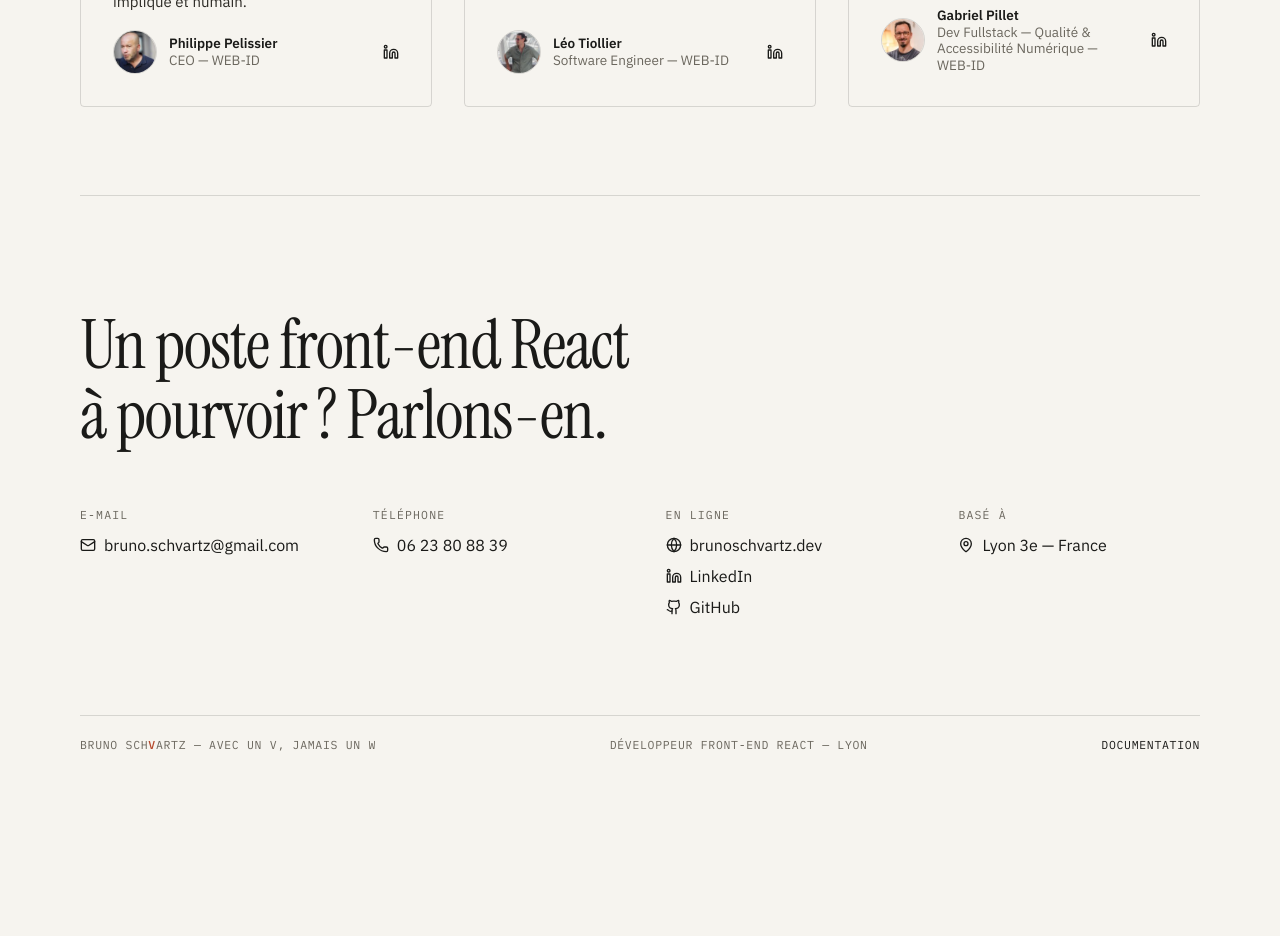
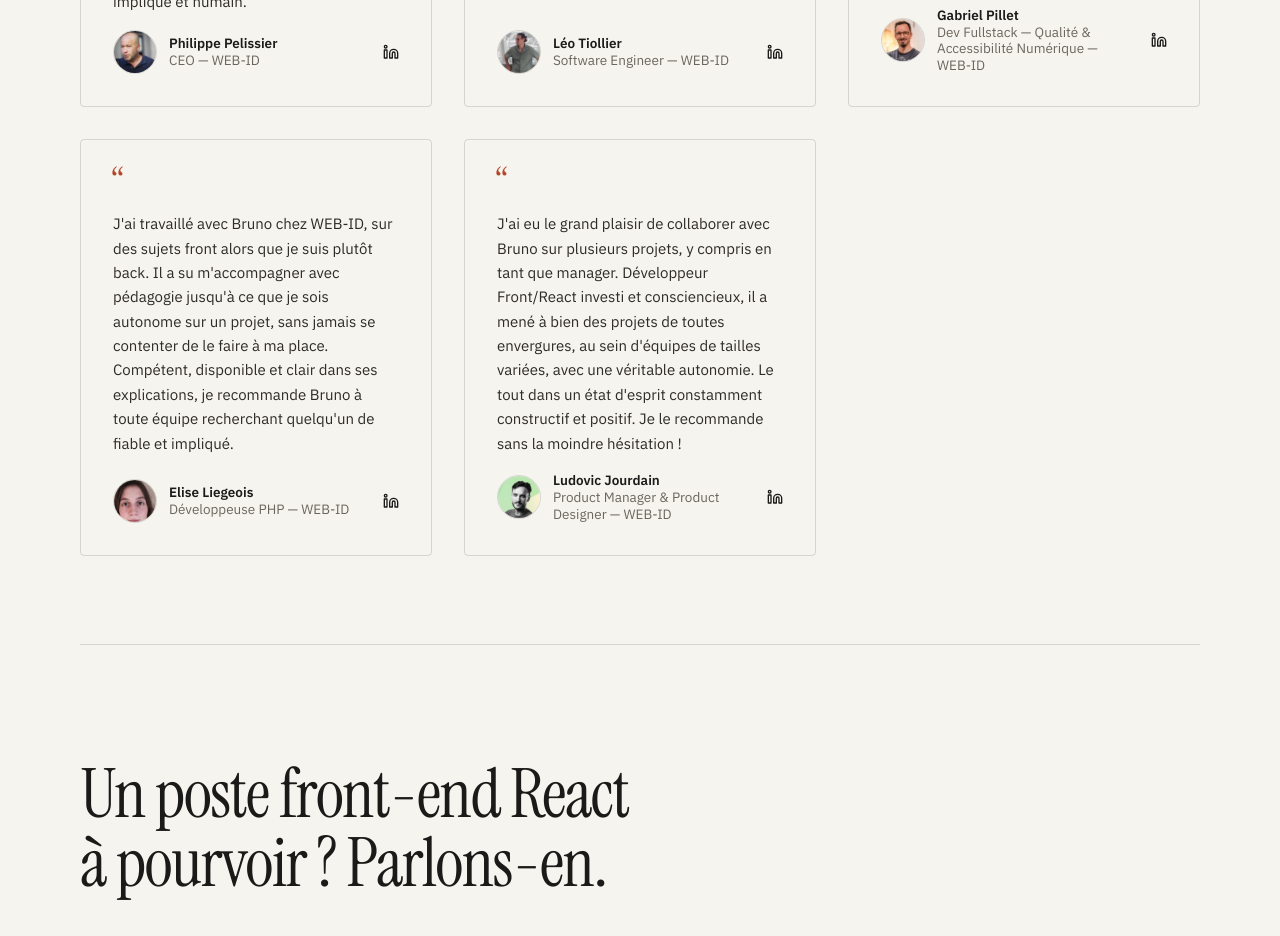
Before and after one commit to TwelveLab12/BrunoSchvartzDev, a Next.js app: page / in a window 1280 px wide. Shown: the part 3540-4476 px from the top of the page. Before the commit the page ends 4358 px from the top, so only its background shows below. Built offline with nearby package versions, Linux system fonts and the light colour scheme.

Commit message:
content: ajouter les recommandations LinkedIn d'Elise Liegeois et Ludovic Jourdain (#72)
Photo d'Elise recadrée pour retirer le bandeau #OpenToWork (le cadrage
circulaire de l'avatar masque déjà le reste du cadre LinkedIn décoratif).

Co-authored-by: Claude Sonnet 5 <noreply@anthropic.com>

```diff
--- a/content/profile.ts
+++ b/content/profile.ts
@@ -154,6 +154,24 @@ export const recommendations = [
     avatar: "/recommendations/gabriel-pillet.jpg",
     linkedin: "https://www.linkedin.com/in/gabrielpillet/",
   },
+  {
+    name: "Elise Liegeois",
+    role: "Développeuse PHP",
+    company: "WEB-ID",
+    quote:
+      "J'ai travaillé avec Bruno chez WEB-ID, sur des sujets front alors que je suis plutôt back. Il a su m'accompagner avec pédagogie jusqu'à ce que je sois autonome sur un projet, sans jamais se contenter de le faire à ma place.\n\nCompétent, disponible et clair dans ses explications, je recommande Bruno à toute équipe recherchant quelqu'un de fiable et impliqué.",
+    avatar: "/recommendations/elise-liegeois.jpg",
+    linkedin: "https://www.linkedin.com/in/elise-liegeois-277879100/",
+  },
+  {
+    name: "Ludovic Jourdain",
+    role: "Product Manager & Product Designer",
+    company: "WEB-ID",
+    quote:
+      "J'ai eu le grand plaisir de collaborer avec Bruno sur plusieurs projets, y compris en tant que manager. Développeur Front/React investi et consciencieux, il a mené à bien des projets de toutes envergures, au sein d'équipes de tailles variées, avec une véritable autonomie. Le tout dans un état d'esprit constamment constructif et positif. Je le recommande sans la moindre hésitation !",
+    avatar: "/recommendations/ludovic-jourdain.jpg",
+    linkedin: "https://www.linkedin.com/in/ludovicjourdain/",
+  },
 ] as const;
 
 /** Contenu de la feuille CV imprimée (voir components/cv-print.tsx). Une page A4. */
```
Also changed, not shown: public/recommendations/elise-liegeois.jpg (added), public/recommendations/ludovic-jourdain.jpg (added).
